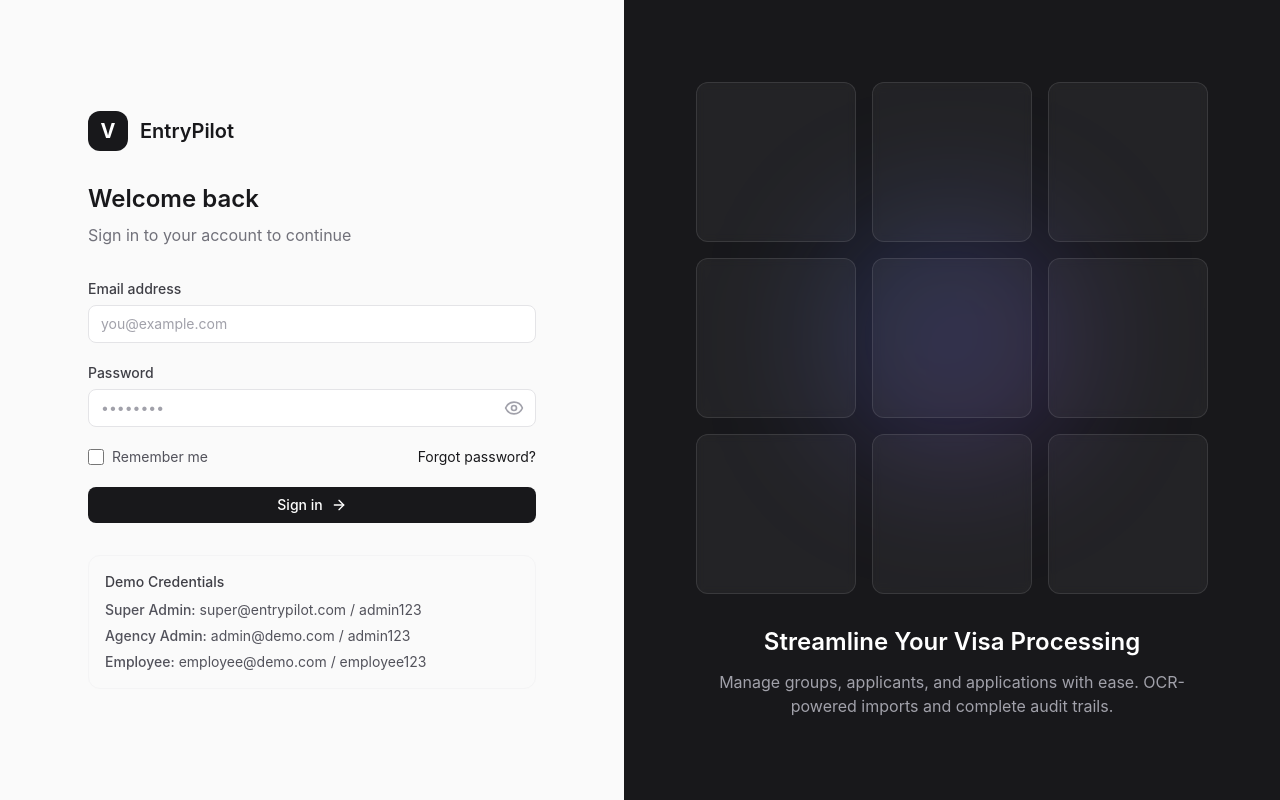
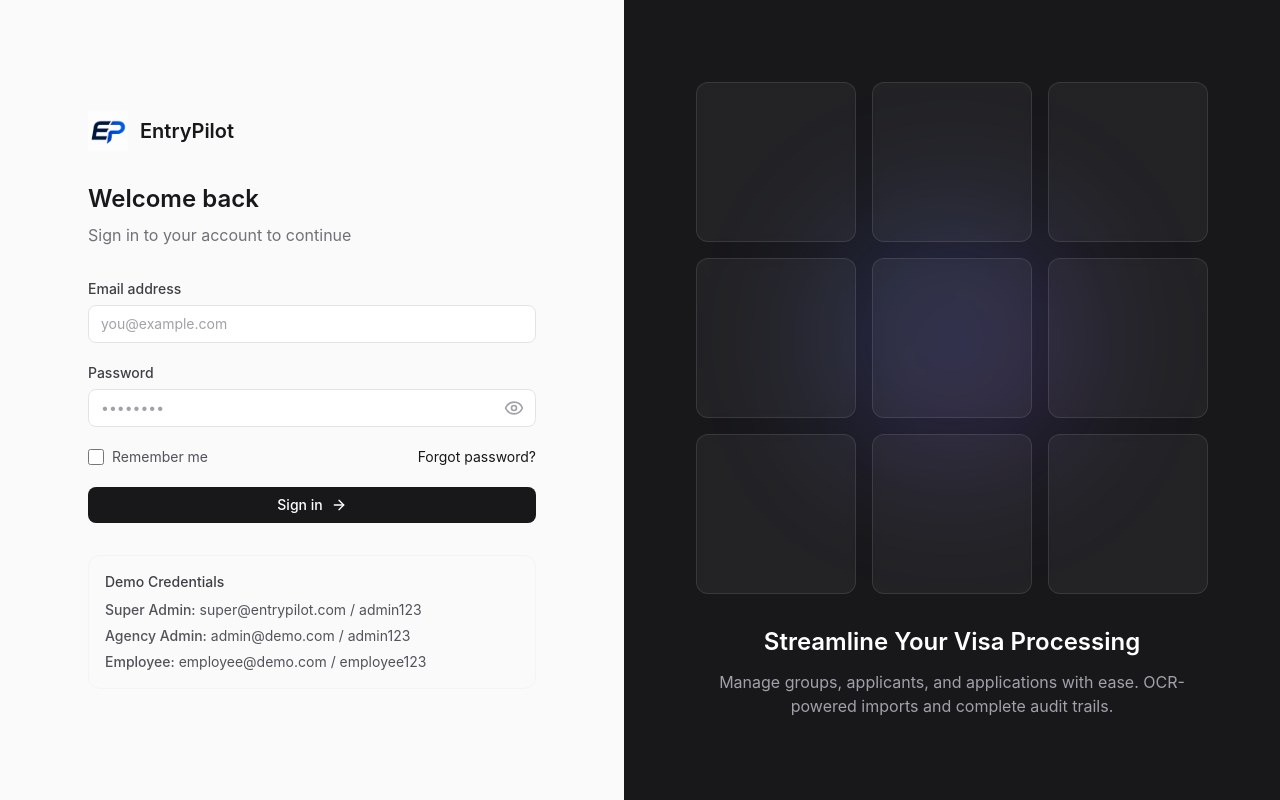
Before and after one commit to Dev-error312/EntryPilot, a Next.js app in the folder frontend/: page /login in a window 1280 px wide. Built offline with nearby package versions, Linux system fonts and the light colour scheme.

Commit message:
Replace app placeholder logo with logo.png in sidebar and login page

```diff
--- a/frontend/app/layout.tsx
+++ b/frontend/app/layout.tsx
@@ -5,7 +5,7 @@
   title: 'EntryPilot - Visa Processing Management',
   description: 'Multi-tenant SaaS visa processing management platform',
   icons: {
-    icon: '/favicon.svg',
+    icon: '/logo.png',
   },
 }
 
--- a/frontend/app/login/page.tsx
+++ b/frontend/app/login/page.tsx
@@ -2,6 +2,7 @@
 
 import { useState, useEffect } from 'react';
 import { useRouter } from 'next/navigation';
+import Image from 'next/image';
 import { motion } from 'framer-motion';
 import { Eye, EyeOff, ArrowRight } from 'lucide-react';
 import { useAuthStore } from '@/store/authStore';
@@ -62,8 +63,15 @@
         >
           {/* Logo */}
           <div className="flex items-center gap-3 mb-8">
-            <div className="w-10 h-10 rounded-xl bg-gray-900 flex items-center justify-center">
-              <span className="text-white font-bold text-xl">V</span>
+            <div className="w-10 h-10 flex items-center justify-center flex-shrink-0">
+              <Image
+                src="/logo.png"
+                alt="EntryPilot Logo"
+                width={40}
+                height={40}
+                className="w-10 h-10 object-contain"
+                priority
+              />
             </div>
             <span className="text-xl font-semibold text-gray-900">EntryPilot</span>
           </div>
--- a/frontend/components/layout/Sidebar.tsx
+++ b/frontend/components/layout/Sidebar.tsx
@@ -2,6 +2,7 @@
 
 import { useState } from 'react';
 import Link from 'next/link';
+import Image from 'next/image';
 import { usePathname } from 'next/navigation';
 import { motion, AnimatePresence } from 'framer-motion';
 import {
@@ -70,8 +71,15 @@
       {/* Logo */}
       <div className="h-16 flex items-center px-4 border-b border-gray-100">
         <Link href="/dashboard" className="flex items-center gap-3">
-          <div className="w-9 h-9 rounded-lg bg-gray-900 flex items-center justify-center">
-            <span className="text-white font-bold text-lg">V</span>
+          <div className="w-9 h-9 flex items-center justify-center flex-shrink-0">
+            <Image
+              src="/logo.png"
+              alt="EntryPilot Logo"
+              width={36}
+              height={36}
+              className="w-9 h-9 object-contain"
+              priority
+            />
           </div>
           <AnimatePresence>
             {!collapsed && (
```
Also changed, not shown: frontend/public/logo.png (added).
